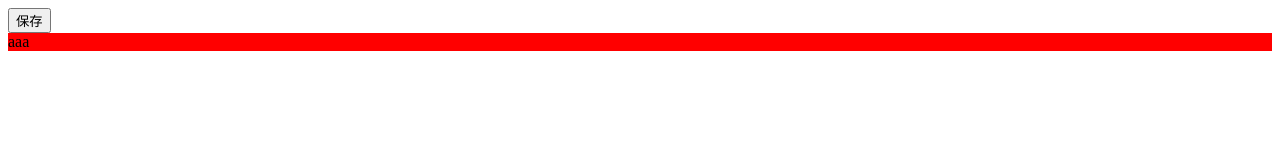
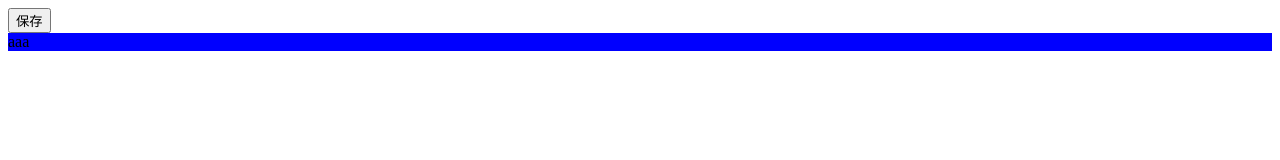
Before and after one commit to hhhhele/first, a plain HTML site: page index.html in a window 1280 px wide. Drawn offline with Linux system fonts and the light colour scheme.

Commit message:
index.html:修改成blue

```diff
--- a/index.html
+++ b/index.html
@@ -6,6 +6,6 @@
 	</head>
 	<body>
 		<input type="button" value="保存"/>
-		<div style="background-color: red;">aaa</div>
+		<div style="background-color: blue;">aaa</div>
 	</body>
 </html>
```
